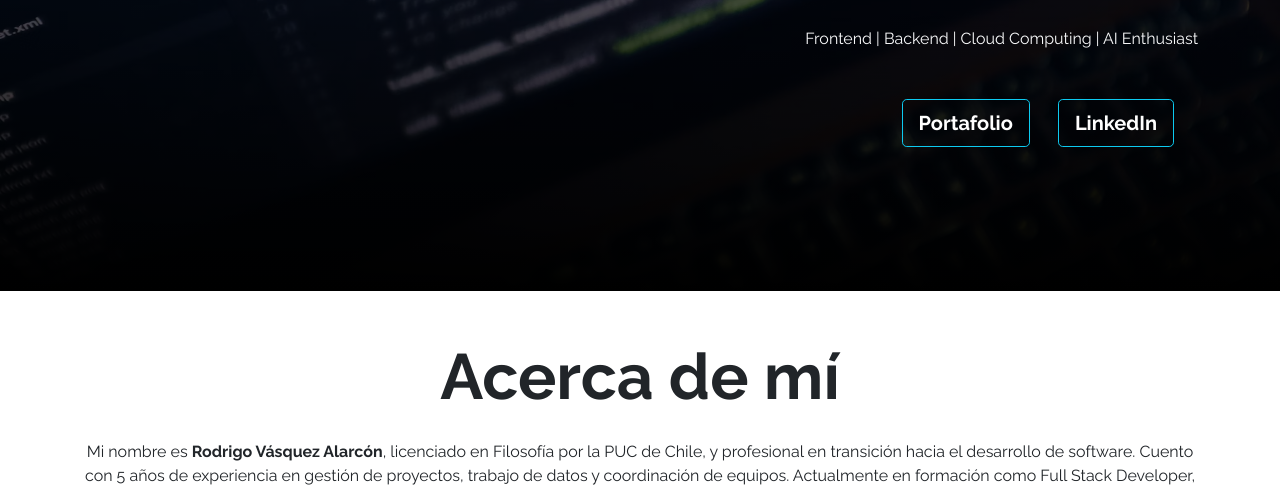
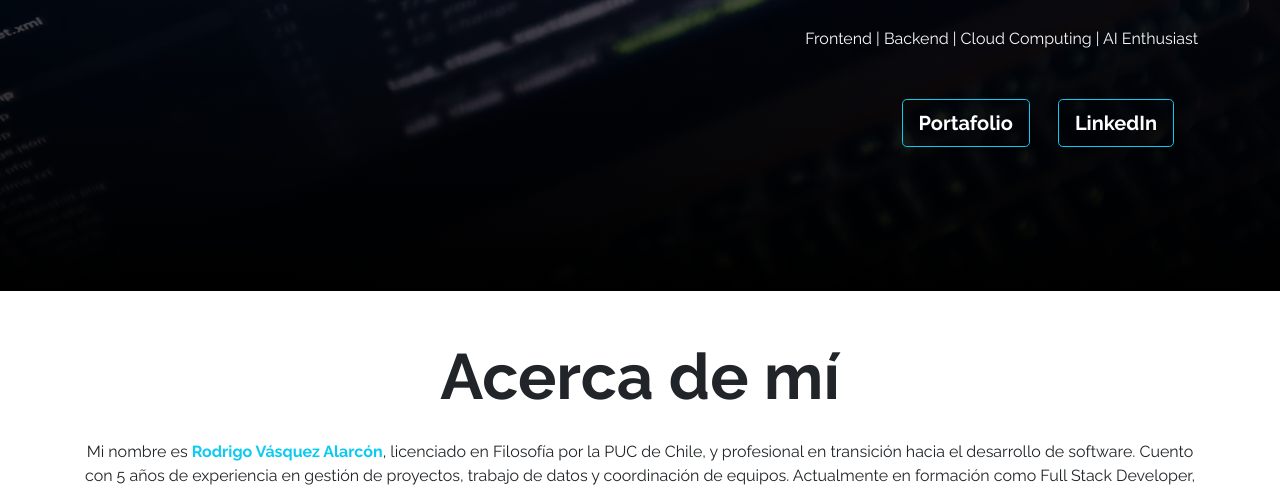
Before and after one commit to jenramos503/rodrigovasquezalarcon.github.io, a plain HTML site: page index.html in a window 1280 px wide. Shown: the part 453-944 px from the top of the page. Drawn offline with nearby package versions, Linux system fonts and the light colour scheme.

Commit message:
Cambié el color del nombre en la sección acerca de mi

```diff
--- a/index.html
+++ b/index.html
@@ -94,7 +94,7 @@
       <h2 class="display-3 fw-bold my-4">Acerca de mí</h2>
 
       <p class="my-4">
-        Mi nombre es <strong>Rodrigo Vásquez Alarcón</strong>, licenciado en
+        Mi nombre es <strong style="color: rgb(13 202 240);">Rodrigo Vásquez Alarcón</strong>, licenciado en
         Filosofía por la PUC de Chile, y profesional en transición hacia el
         desarrollo de software. Cuento con 5 años de experiencia en gestión de
         proyectos, trabajo de datos y coordinación de equipos. Actualmente en
```
